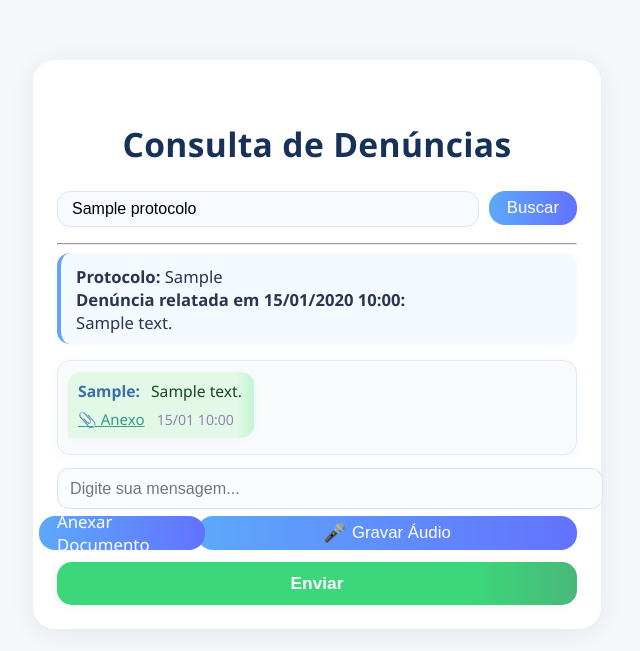
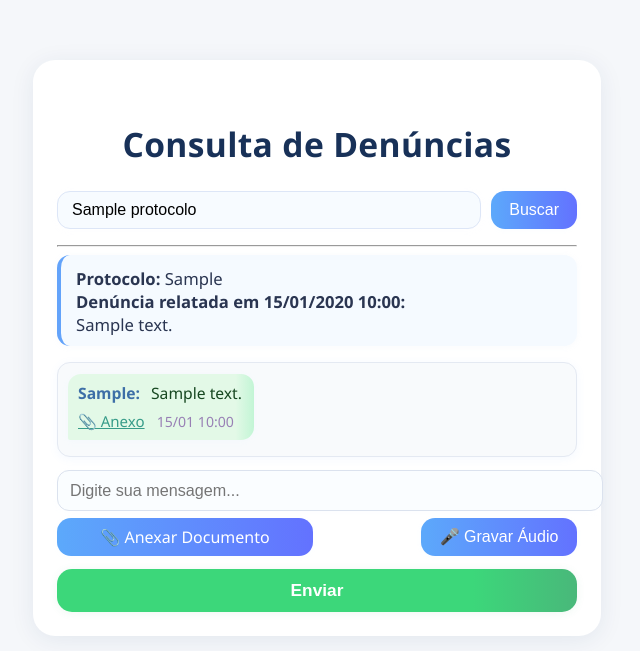
Before and after one commit to Biocamp/canal-denuncias, a Flask app: template templates/consulta.html in a window 1280 px wide. Shown: the top 651 px of the page, without its empty margins (323-963 px from the left). Run offline with Flask 3, Linux system fonts and the light colour scheme; tables that the repository leaves empty hold one stand-in row (values such as "Sample post"); the template is opened without the code that fills it: values that come from a table or form of the project are taken from there, most other values are stand-ins (such as "Sample title", 1, 10 or a date in 2020).

Commit message:
mudança botões

```diff
--- a/templates/consulta.html
+++ b/templates/consulta.html
@@ -50,22 +50,22 @@
       border-color: #5ea4fd;
     }
     .btn-clean {
-      min-width: 85px;
-      height: 34px;
-      padding: 0 18px;
-      border-radius: 16px;
-      font-size: 1.05rem;
-      font-weight: 500;
       background: linear-gradient(90deg, #5ca9fb 0%, #6372ff 100%);
       color: #fff;
       border: none;
-      transition: background 0.17s, box-shadow 0.17s;
+      border-radius: 14px;
+      font-size: 1rem;
+      font-weight: 500;
       box-shadow: 0 1px 5px 0 #b7e1fb10;
       cursor: pointer;
+      transition: background 0.17s, box-shadow 0.17s;
       outline: none;
       display: flex;
       align-items: center;
       justify-content: center;
+      padding: 0 18px;
+      height: 38px;
+      min-width: 0;
     }
     .btn-clean:active { background: #4154d4; }
     .denuncia-bloco {
@@ -155,17 +155,19 @@
     .input-file-wrap {
       position: relative;
       flex: 1;
-      min-width: 80px;
-      max-width: 130px;
+      min-width: 0;
+      max-width: 220px;
       display: flex;
       flex-direction: column;
-      align-items: center;
+      align-items: stretch;
+      justify-content: center;
     }
-    .input-file { opacity: 0; width: 100%; height: 34px; position: absolute; left: 0; top: 0; cursor: pointer; z-index: 2; }
+    .input-file { opacity: 0; width: 100%; height: 38px; position: absolute; left: 0; top: 0; cursor: pointer; z-index: 2; }
     .label-file.btn-clean { width: 100%; }
     .filename { font-size: .93rem; color: #3770a7; margin-top: 4px; word-break: break-all; }
     .btn-verde {
-      width:100%; background: linear-gradient(90deg,#3cd77a 80%,#49b87a 100%);
+      width: 100%;
+      background: linear-gradient(90deg,#3cd77a 80%,#49b87a 100%);
       color:#fff; font-weight:600; font-size:1.08rem; border:none; border-radius:15px; padding:11px 0;
       box-shadow:0 1px 8px #38a06716; transition:background .17s, box-shadow .17s; cursor:pointer;
       display: flex; align-items: center; justify-content: center; margin-top: 8px;
@@ -220,11 +222,40 @@
       color: #4154d4;
       margin-right: 10px;
     }
+    .button-row {
+      display: flex;
+      gap: 14px;
+      margin-bottom: 9px;
+      justify-content: space-between;
+    }
+    .file-btn, .audio-btn {
+      min-width: 156px;
+      padding: 0 18px;
+      height: 38px;
+      font-size: 1rem;
+      white-space: nowrap;
+      border-radius: 14px;
+      box-shadow: 0 1px 5px 0 #b7e1fb10;
+      display: flex;
+      align-items: center;
+      justify-content: center;
+      font-weight: 500;
+      background: linear-gradient(90deg, #5ca9fb 0%, #6372ff 100%);
+      color: #fff;
+      border: none;
+      cursor: pointer;
+      transition: background 0.17s, box-shadow 0.17s;
+    }
+    .file-btn:active, .audio-btn:active {
+      background: #4154d4;
+    }
     @keyframes fadeIn { from { opacity: 0; } to { opacity: 1; } }
     @media (max-width: 600px) {
       .container { padding: 14px 5vw 16px 5vw; }
-      .btn-clean, .btn-verde, .btn-cancel, .btn-stop { font-size: 0.95rem !important; }
+      .btn-clean, .btn-verde, .btn-cancel, .btn-stop, .file-btn, .audio-btn { font-size: 0.95rem !important; }
       .protocolo-form { flex-direction: column; gap: 7px; }
+      .button-row { flex-direction: column; gap: 8px; }
+      .file-btn, .audio-btn { width: 100%; min-width: 0; }
     }
   </style>
 </head>
@@ -267,19 +298,19 @@
       <form id="chatForm" method="post" action="{{ url_for('chat', protocolo=denuncia.protocolo) }}" enctype="multipart/form-data" autocomplete="off" class="chat-form">
         <input type="hidden" name="protocolo" value="{{ denuncia.protocolo }}">
         <input type="text" name="mensagem" placeholder="Digite sua mensagem..." maxlength="500" autocomplete="off">
-        <div style="display: flex; gap: 10px; margin-bottom: 7px;">
+
+        <!-- NOVO bloco de botões lado a lado -->
+        <div class="button-row">
           <div class="input-file-wrap">
-            <label for="file-upload-user" class="label-file btn-clean">Anexar Documento</label>
+            <label for="file-upload-user" class="label-file btn-clean file-btn">📎 Anexar Documento</label>
             <input type="file" id="file-upload-user" name="anexo" class="input-file"
               accept="image/*,audio/*,video/*,.pdf,.doc,.docx,.xls,.xlsx,.png,.jpg,.jpeg"
               onchange="showFilenameUser()">
             <div class="filename" id="filename-user"></div>
           </div>
-          <div id="audio-section" style="flex:2;">
-            <button type="button" class="btn-clean" id="btn-gravar-audio" onclick="abrirGravadorAudio()" style="width:100%;">
-              <span style="font-size:1.08em; margin-right:6px;">🎤</span> Gravar Áudio
-            </button>
-          </div>
+          <button type="button" class="btn-clean audio-btn" id="btn-gravar-audio" onclick="abrirGravadorAudio()">
+            🎤 Gravar Áudio
+          </button>
         </div>
         <!-- Barra de Gravação estilo WhatsApp -->
         <div id="audio-bar" style="display:none;"></div>
```
